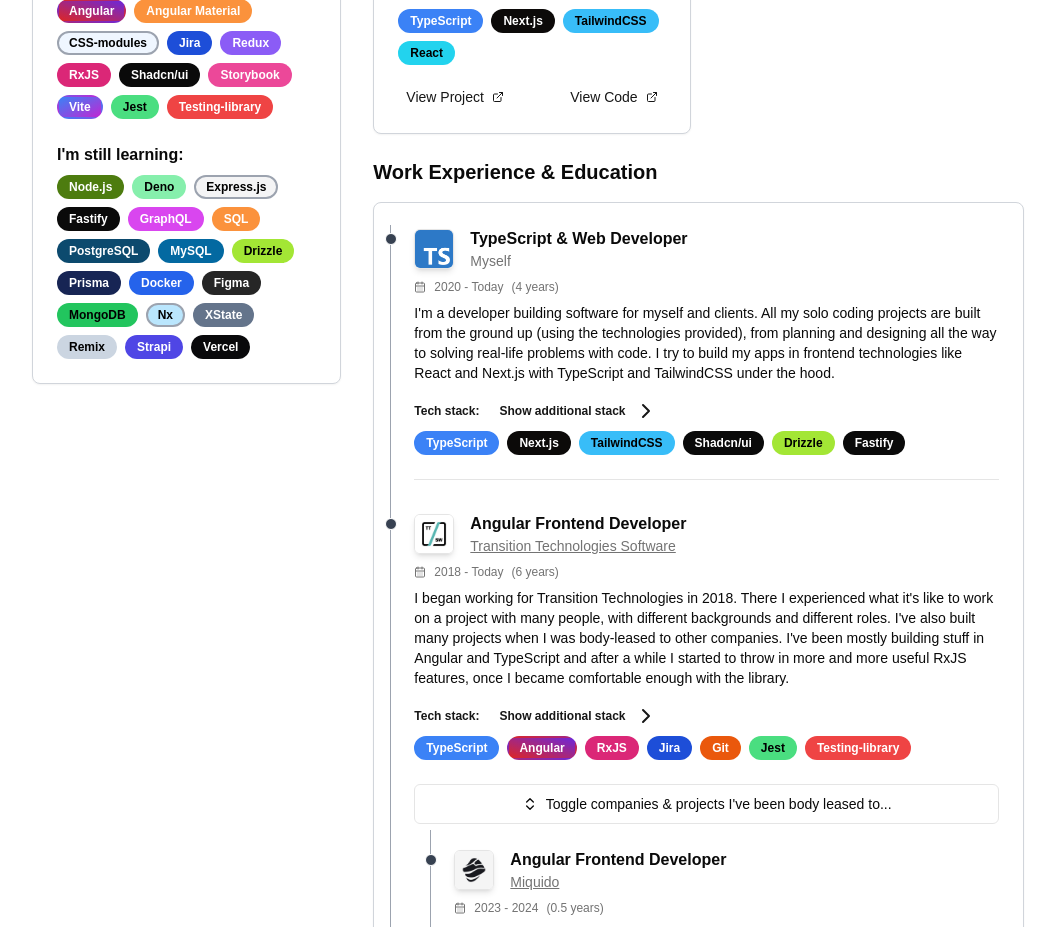
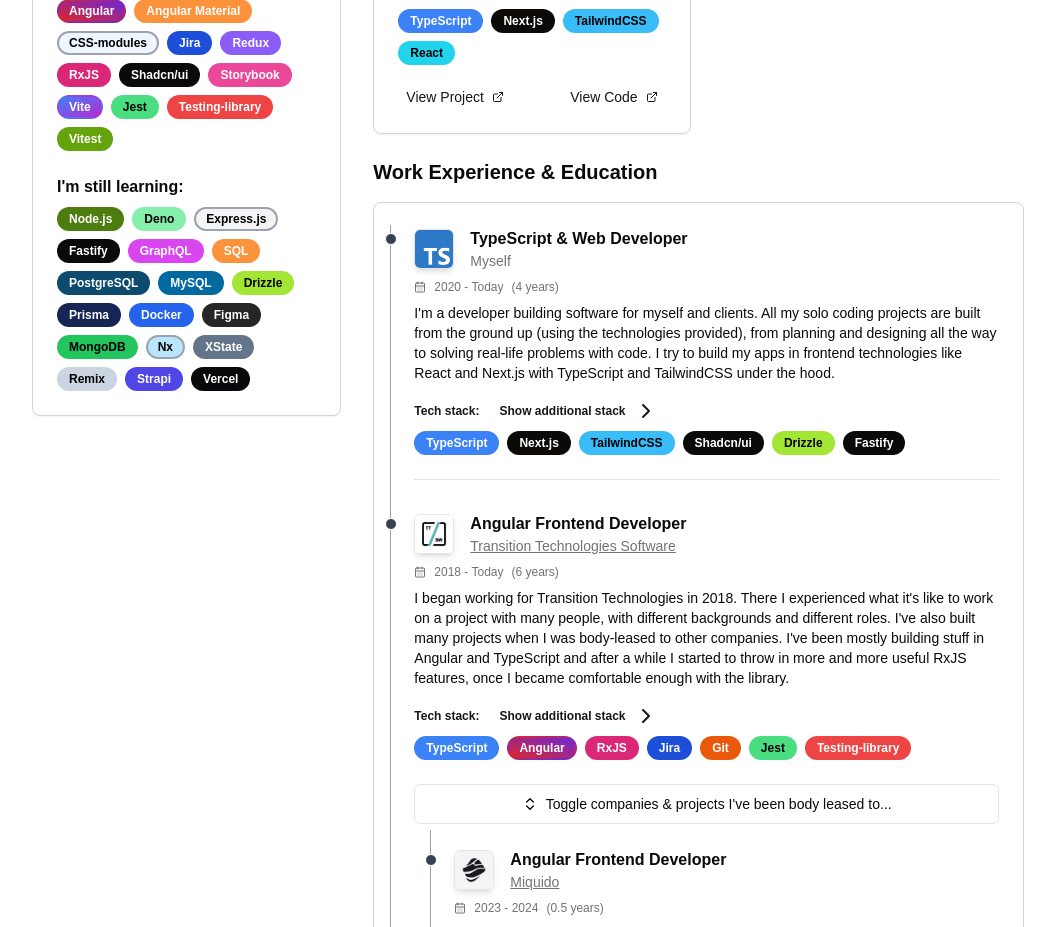
Before and after one commit to bartosz-szkolnik/portfolio, a Next.js app: page / in a window 1280 px wide. Shown: the part 960-1887 px from the top of the page, without its empty margins (112-1167 px from the left). Built offline with nearby package versions, Linux system fonts and the light colour scheme.

Commit message:
Add Vitest

```diff
--- a/src/components/misc/tools.ts
+++ b/src/components/misc/tools.ts
@@ -33,7 +33,7 @@
   | 'MongoDB'
   | 'Supabase';
 
-type TestingTool = 'Jest' | 'Testing-library';
+type TestingTool = 'Jest' | 'Testing-library' | 'Vitest';
 
 type OtherTool = 'Jira' | 'Git' | 'Vercel' | 'Docker' | 'Figma' | 'Strapi' | 'Nx';
 
--- a/src/data/skills.ts
+++ b/src/data/skills.ts
@@ -21,6 +21,7 @@
   'Vite',
   'Jest',
   'Testing-library',
+  'Vitest',
 ] satisfies Tool[];
 
 export const STILL_LEARNING_SKILLS = [
```
